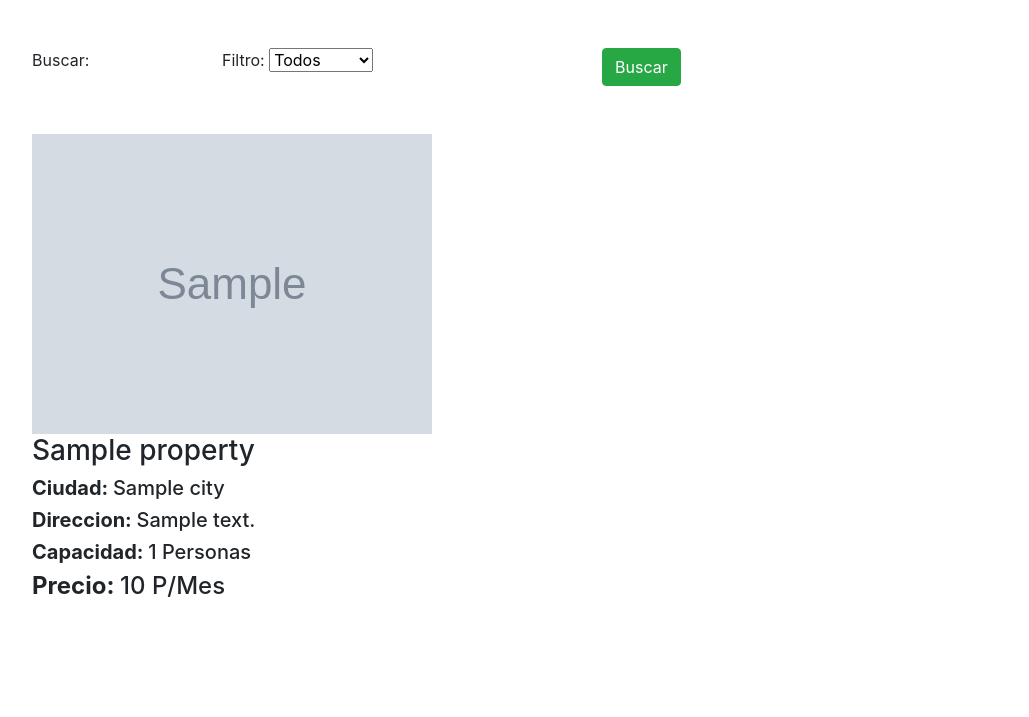
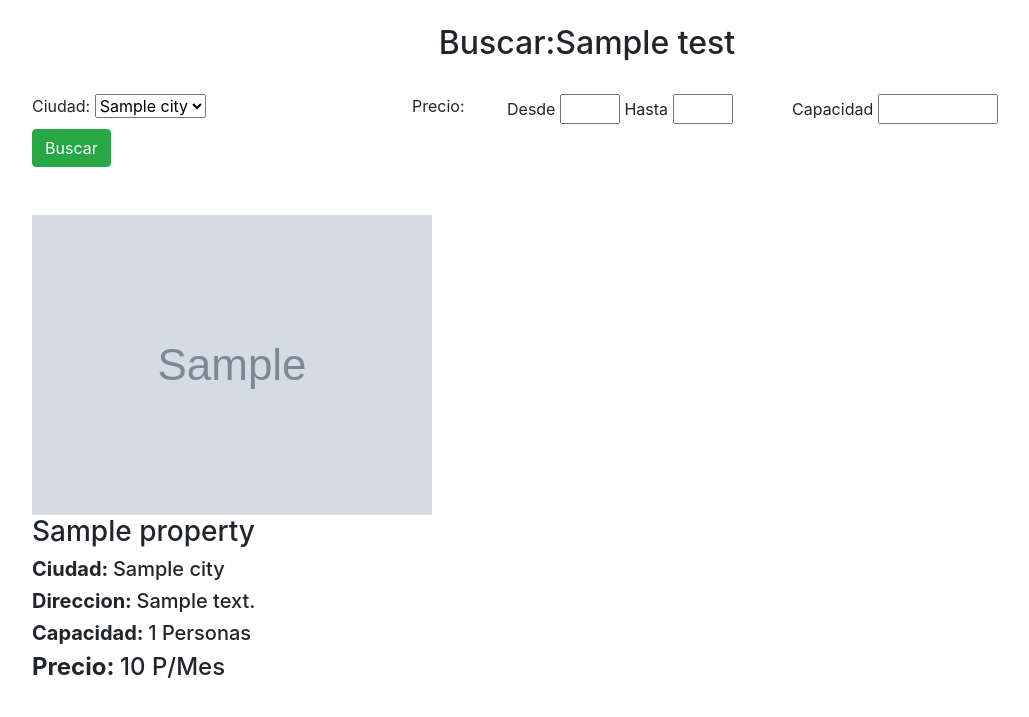
Before and after one commit to mil32/Python-POC, a Django app: template app/templates/app/index.html in a window 1280 px wide. Shown: the part 56-773 px from the top of the page, without its empty margins (53-1082 px from the left). Run offline with Django 3.2, Linux system fonts and the light colour scheme; tables that the repository leaves empty hold one stand-in row (values such as "Sample post"); the template is opened without the code that fills it: values that come from a table or form of the project are taken from there, most other values are stand-ins (such as "Sample title", 1, 10 or a date in 2020); grey boxes marked "Sample" are stand-in pictures; some libraries are stand-ins or nearby versions.

Commit message:
filters done

```diff
--- a/app/templates/app/index.html
+++ b/app/templates/app/index.html
@@ -1,82 +1,51 @@
 {% extends "app/base.html" %}
 {% block content %}
 
-<script>
-    function filter() {
-        option = document.getElementById('typeFilter').value;
-        if (option == 'all'){
-            hideAll();
-        }else if(option == 'city'){
-            hideAll();
-            document.getElementById('filterCities').removeAttribute('hidden');
-        }else if(option == 'max_pax'){
-            hideAll();
-            document.getElementById('filterCapacity').removeAttribute('hidden');
-        }else if(option == 'price'){
-            hideAll();
-            document.getElementById('filterPrice').removeAttribute('hidden');
-        }else{
-            Error('something wrong');
-        }
-    }
-
-    function hideAll(){
-        document.getElementById('filterCapacity').setAttribute('hidden','true');
-        document.getElementById('filterPrice').setAttribute('hidden','true');
-        document.getElementById('filterCities').setAttribute('hidden','true');
-    }
-
-
-</script>
-
-
-<br><br>
+<br>
 <div class="container">
     <div class="row">
-        <div class="col-sm-2">
-            Buscar:
+        <div class="col-sm-12">
+            <h2 class="text-center">Buscar:{{test}}</h2>
         </div>
+    </div>
+    <br>
+    <form action="" method="POST" >{% csrf_token %}
+    <div class="row">
 
-        <div class="col-sm-4">
-            <label for="filter">Filtro: </label>
-            <select name="filter"  id="typeFilter" onchange="filter()">
-                <option value="all" selected > Todos </option>
-                <option value="city" > Ciudad </option>
-                <option value="max_pax" > Capacidad </option>
-                <option value="price" > Precio</option>
-            </select>
-        </div>
-
-        <div class="col-sm-4" id="filterCities" hidden>
+        <div class="col-sm-4" id="filterCities">
             <label for="cities">Ciudad: </label>
             <select name="cities" id="selectFilterCities">
                 {% for city in cities %}
-                <option value="{{city.name}}">{{city.name}}</option>
+                <option value="{{city.id}}">{{city.name}}</option>
                 {% endfor %}
             </select>
         </div>
 
-        <div class="col-sm-4" id="filterPrice" hidden>
+        <div class="col-sm-1">
+            Precio:
+        </div>
+
+        <div class="col-sm-3" id="filterPrice">
             <label for="price_from">Desde</label>
             <input type="number" name="price_from" style="width: 60px;">
             <label for="price_to">Hasta</label>
             <input type="number" name="price_to" style="width: 60px;">
         </div>
 
-        <div class="col-sm-4" id="filterCapacity" hidden>
+        <div class="col-sm-4" id="filterCapacity">
             <label for="max_pax">Capacidad</label>
             <input type="number" name="max_pax" style="width: 120px;">
         </div>
 
         <div class="col-sm-2">
-            <button class="btn btn-success" onclick="filter()">Buscar</button>
+            <button class="btn btn-success" type="submit">Buscar</button>
         </div>
     </div>
+</form>
     <br><br>
     <div class="row">
         {% for property in properties %}
         <div class="col-sm-4">
-            <!-- <img src="{{STATIC_URL}}mdphouse.jpg" height="100px" width="100px"> <br> -->
             {% if property.image %}
             <img src="{{property.image.url}}" />
             {% endif %}
```
Also changed, not shown: app/views.py (+12 -1 lines), app/migrations/0002_auto_20191108_1823.py (added), 2 other files.
